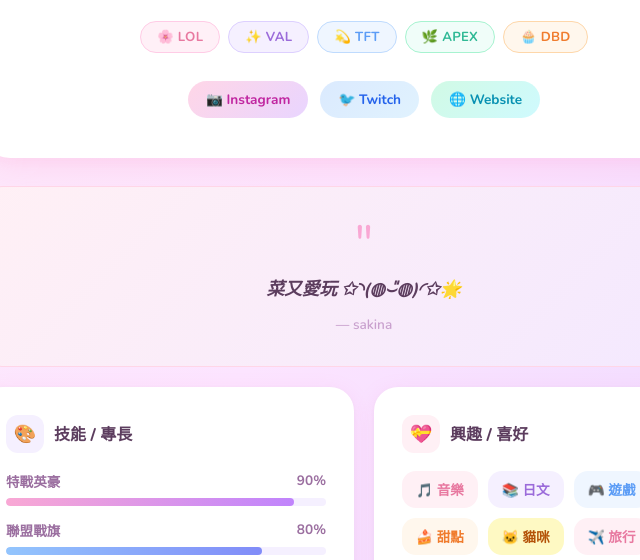
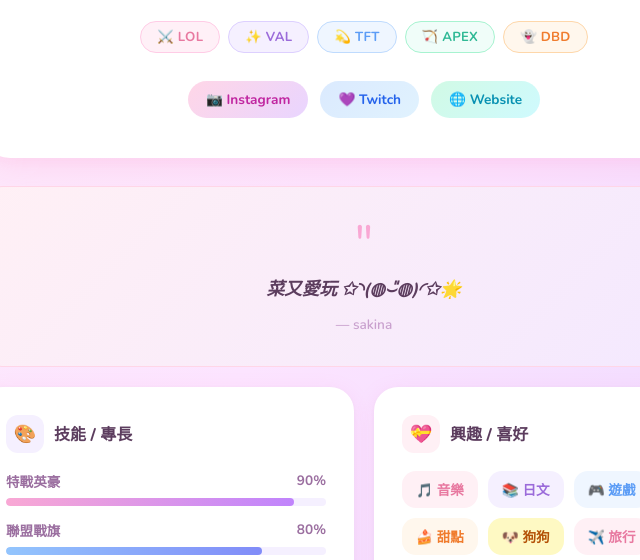
Before and after one commit to sakina0803/1150422001, a plain HTML site: page index.html in a window 1280 px wide. Shown: the part 392-952 px from the top of the page, 276-916 px from the left. Drawn offline with nearby package versions, Linux system fonts and the light colour scheme.

Commit message:
11 commit

```diff
--- a/index.html
+++ b/index.html
@@ -463,16 +463,16 @@
     </p>
 
     <div class="tags">
-      <span class="tag tag-pink">🌸 LOL</span>
+      <span class="tag tag-pink">⚔️ LOL</span>
       <span class="tag tag-purple">✨ VAL</span>
       <span class="tag tag-blue">💫 TFT</span>
-      <span class="tag tag-mint">🌿 APEX</span>
-      <span class="tag tag-peach">🧁 DBD</span>
+      <span class="tag tag-mint">🏹 APEX</span>
+      <span class="tag tag-peach">👻 DBD</span>
     </div>
 
     <div class="socials">
       <a href="https://www.instagram.com/sakibb.oxo/" class="social-btn ig">📷 Instagram</a>
-      <a href="https://www.twitch.tv/chun9883" class="social-btn tw">🐦 Twitch</a>
+      <a href="https://www.twitch.tv/chun9883" class="social-btn tw">💜 Twitch</a>
       <a href="https://www.goplayone.com/zh-TW/user/7G1nVnz71p?tab=2" class="social-btn web">🌐 Website</a>
     </div>
   </div>
@@ -531,7 +531,7 @@
         <div class="hobby-chip" style="background:#f5f0ff;color:#9b6bda">📚 日文</div>
         <div class="hobby-chip" style="background:#eff6ff;color:#5b9cf6">🎮 遊戲</div>
         <div class="hobby-chip" style="background:#fff7ed;color:#f07c2e">🍰 甜點</div>
-        <div class="hobby-chip" style="background:#fef9c3;color:#b45309">🐱 貓咪</div>
+        <div class="hobby-chip" style="background:#fef9c3;color:#b45309">🐶 狗狗</div>
         <div class="hobby-chip" style="background:#fff0f5;color:#e879a0">✈️ 旅行</div>
       </div>
     </div>
```
